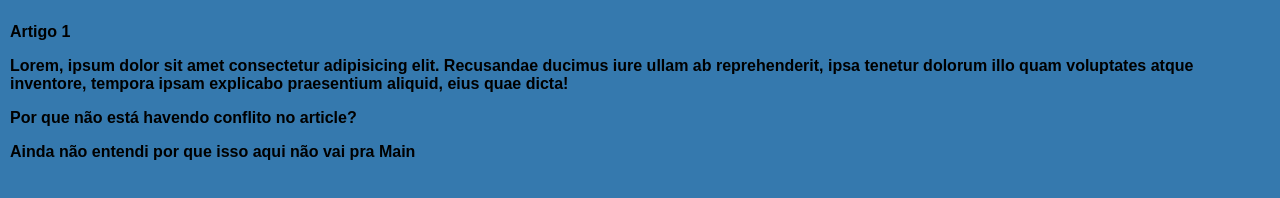
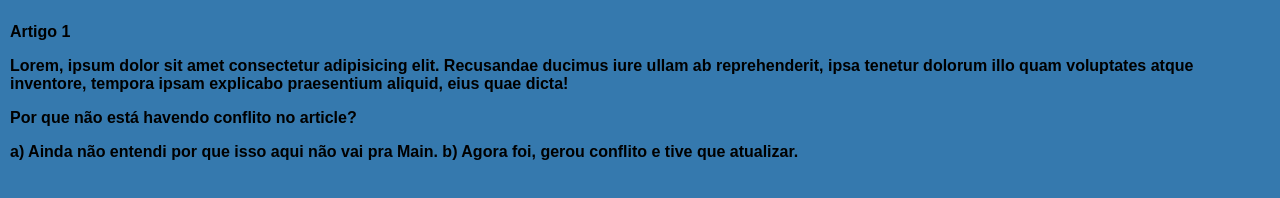
Before and after one commit to aecio-neto/projeto-site, a plain HTML site: page index.html in a window 1280 px wide. Drawn offline with Linux system fonts and the light colour scheme.

Commit message:
Update index.html

```diff
--- a/index.html
+++ b/index.html
@@ -17,7 +17,7 @@
                 </article>
                 <article>
                     <h2>Por que não está havendo conflito no article?</h2>
-                    <p>Ainda não entendi por que isso aqui não vai pra Main</p>
+                    <p>a) Ainda não entendi por que isso aqui não vai pra Main. b) Agora foi, gerou conflito e tive que atualizar.</p>
                 </article>
             </h1>
         </header>
```
